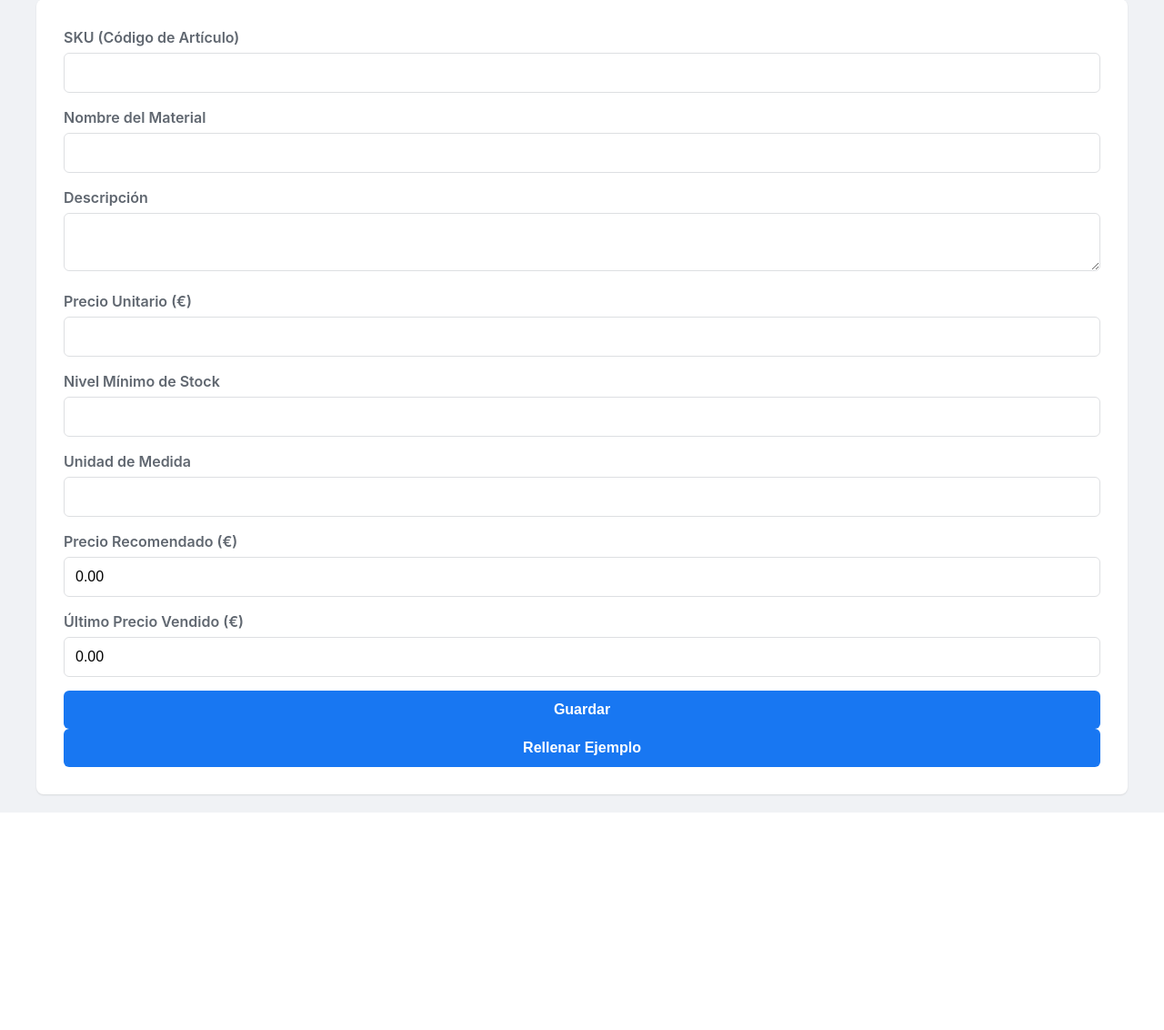
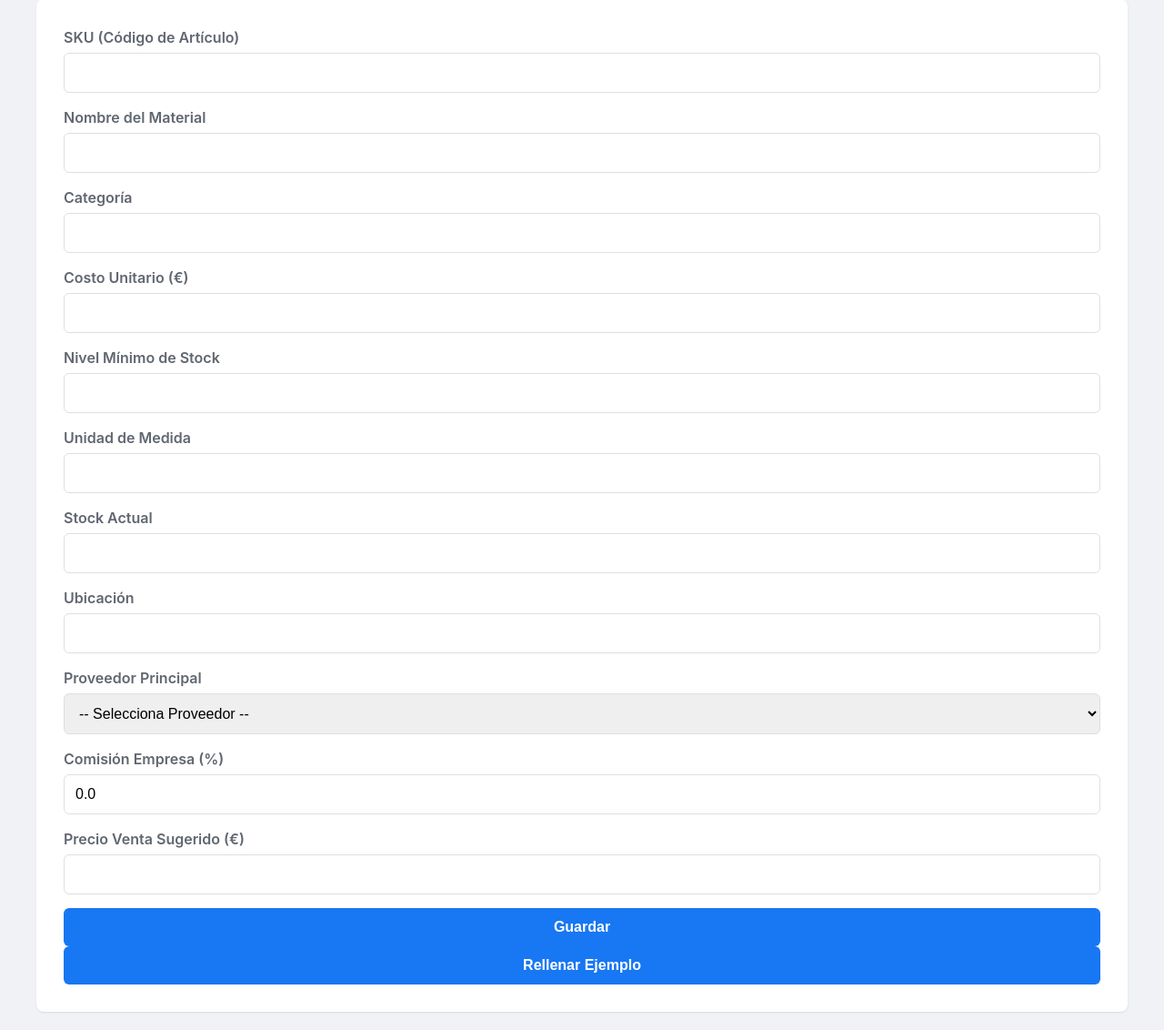
Before and after one commit to infogrupokoal-ship-it/Gestionkoal, a Flask app: page /materials/add in a window 1280 px wide. Shown: the part 137-1269 px from the top of the page at 91% size. Before the commit the page ends 1030 px from the top, so only its background shows below. Run offline with Flask 3, Linux system fonts and the light colour scheme; the visitor is signed in with stand-in values (Sample User, id 1); data that the repository does not hold is empty; some libraries are stand-ins or nearby versions.

Commit message:
feat(pricing): Implement Phase 1 of pricing and discount management

```diff
--- a/backend/materials.py
+++ b/backend/materials.py
@@ -30,6 +30,17 @@ def add_material():
         stock = request.form.get('stock')
         stock_min = request.form.get('stock_min')
         ubicacion = request.form.get('ubicacion')
+        costo_unitario = request.form.get('costo_unitario', type=float, default=0.0) # Default to 0.0 if not provided
+        proveedor_principal_id = request.form.get('proveedor_principal_id', type=int)
+        comision_empresa = request.form.get('comision_empresa', type=float, default=0.0)
+
+        precio_venta_sugerido = None
+        if costo_unitario is not None and proveedor_principal_id:
+            provider = db.execute('SELECT descuento_general FROM proveedores WHERE id = ?', (proveedor_principal_id,)).fetchone()
+            if provider:
+                descuento_general = provider['descuento_general'] if provider['descuento_general'] is not None else 0.0
+                precio_venta_sugerido = costo_unitario * (1 - descuento_general / 100) * (1 + comision_empresa / 100)
+
         db = get_db()
         error = None
 
@@ -57,8 +68,8 @@ def add_material():
         else:
             try:
                 db.execute(
-                    'INSERT INTO materiales (sku, nombre, categoria, unidad, stock, stock_min, ubicacion) VALUES (?, ?, ?, ?, ?, ?, ?)',
-                    (sku, nombre, categoria, unidad, stock, stock_min, ubicacion)
+                    'INSERT INTO materiales (sku, nombre, categoria, unidad, stock, stock_min, ubicacion, costo_unitario, proveedor_principal_id, comision_empresa, precio_venta_sugerido) VALUES (?, ?, ?, ?, ?, ?, ?, ?, ?, ?, ?)',
+                    (sku, nombre, categoria, unidad, stock, stock_min, ubicacion, costo_unitario, proveedor_principal_id, comision_empresa, precio_venta_sugerido)
                 )
                 db.commit()
                 flash(f'¡Material añadido correctamente! SKU asignado: {sku}')
@@ -71,13 +82,15 @@ def add_material():
             if error:
                 flash(error)
 
-    return render_template('materials/form.html', material=None)
+    db = get_db()
+    providers = db.execute('SELECT id, nombre FROM proveedores ORDER BY nombre').fetchall()
+    return render_template('materials/form.html', material=None, providers=providers)
 
 @bp.route('/<int:material_id>/edit', methods=('GET', 'POST'))
 @login_required
 def edit_material(material_id):
     db = get_db()
-    material = db.execute('SELECT id, sku, nombre, categoria, unidad, stock, stock_min, ubicacion FROM materiales WHERE id = ?', (material_id,)).fetchone()
+    material = db.execute('SELECT id, sku, nombre, categoria, unidad, stock, stock_min, ubicacion, costo_unitario, proveedor_principal_id, comision_empresa, precio_venta_sugerido FROM materiales WHERE id = ?', (material_id,)).fetchone()
 
     if material is None:
         flash('Material no encontrado.')
@@ -91,6 +104,17 @@ def edit_material(material_id):
         stock = request.form['stock']
         stock_min = request.form['stock_min']
         ubicacion = request.form['ubicacion']
+        costo_unitario = request.form.get('costo_unitario', type=float, default=0.0) # Default to 0.0 if not provided
+        proveedor_principal_id = request.form.get('proveedor_principal_id', type=int)
+        comision_empresa = request.form.get('comision_empresa', type=float, default=0.0)
+
+        precio_venta_sugerido = None
+        if costo_unitario is not None and proveedor_principal_id:
+            provider = db.execute('SELECT descuento_general FROM proveedores WHERE id = ?', (proveedor_principal_id,)).fetchone()
+            if provider:
+                descuento_general = provider['descuento_general'] if provider['descuento_general'] is not None else 0.0
+                precio_venta_sugerido = costo_unitario * (1 - descuento_general / 100) * (1 + comision_empresa / 100)
+
         error = None
 
         if not sku:
@@ -103,8 +127,8 @@ def edit_material(material_id):
         else:
             try:
                 db.execute(
-                    'UPDATE materiales SET sku = ?, nombre = ?, categoria = ?, unidad = ?, stock = ?, stock_min = ?, ubicacion = ? WHERE id = ?',
-                    (sku, nombre, categoria, unidad, stock, stock_min, ubicacion, material_id)
+                    'UPDATE materiales SET sku = ?, nombre = ?, categoria = ?, unidad = ?, stock = ?, stock_min = ?, ubicacion = ?, costo_unitario = ?, proveedor_principal_id = ?, comision_empresa = ?, precio_venta_sugerido = ? WHERE id = ?',
+                    (sku, nombre, categoria, unidad, stock, stock_min, ubicacion, costo_unitario, proveedor_principal_id, comision_empresa, precio_venta_sugerido, material_id)
                 )
                 db.commit()
                 flash('¡Material actualizado correctamente!')
@@ -117,4 +141,6 @@ def edit_material(material_id):
             if error:
                 flash(error)
 
-    return render_template('materials/form.html', material=material)
+    db = get_db()
+    providers = db.execute('SELECT id, nombre FROM proveedores ORDER BY nombre').fetchall()
+    return render_template('materials/form.html', material=material, providers=providers)
--- a/templates/materials/form.html
+++ b/templates/materials/form.html
@@ -9,27 +9,40 @@
             <label for="sku">SKU (Código de Artículo)</label>
             <input type="text" id="sku" name="sku" value="{{ material.sku if material else '' }}">
 
-            <label for="name">Nombre del Material</label>
-            <input type="text" id="name" name="name" value="{{ material.name if material else '' }}" required>
+            <label for="nombre">Nombre del Material</label>
+            <input type="text" id="nombre" name="nombre" value="{{ material.nombre if material else '' }}" required>
 
-            <label for="description">Descripción</label>
-            <textarea id="description" name="description">{{ material.description if material else '' }}</textarea>
+            <label for="categoria">Categoría</label>
+            <input type="text" id="categoria" name="categoria" value="{{ material.categoria if material else '' }}">
 
-            <label for="unit_price">Precio Unitario (€)</label>
-            <input type="number" step="0.01" id="unit_price" name="unit_price" value="{{ material.unit_price if material else '' }}">
+            <label for="costo_unitario">Costo Unitario (€)</label>
+            <input type="number" step="0.01" id="costo_unitario" name="costo_unitario" value="{{ material.costo_unitario if material else '' }}">
 
-            <label for="min_stock_level">Nivel Mínimo de Stock</label>
-            <input type="number" step="1" id="min_stock_level" name="min_stock_level" value="{{ material.min_stock_level if material else '' }}">
+            <label for="stock_min">Nivel Mínimo de Stock</label>
+            <input type="number" step="1" id="stock_min" name="stock_min" value="{{ material.stock_min if material else '' }}">
 
-            <label for="unit_of_measure">Unidad de Medida</label>
-            <input type="text" id="unit_of_measure" name="unit_of_measure" value="{{ material.unit_of_measure if material else '' }}">
+            <label for="unidad">Unidad de Medida</label>
+            <input type="text" id="unidad" name="unidad" value="{{ material.unidad if material else '' }}">
 
-            {# New price fields #}
-            <label for="recommended_price">Precio Recomendado (€)</label>
-            <input type="number" step="0.01" id="recommended_price" name="recommended_price" value="{{ material.recommended_price if material else '0.00' }}">
+            <label for="stock">Stock Actual</label>
+            <input type="number" step="1" id="stock" name="stock" value="{{ material.stock if material else '' }}">
 
-            <label for="last_sold_price">Último Precio Vendido (€)</label>
-            <input type="number" step="0.01" id="last_sold_price" name="last_sold_price" value="{{ material.last_sold_price if material else '0.00' }}">
+            <label for="ubicacion">Ubicación</label>
+            <input type="text" id="ubicacion" name="ubicacion" value="{{ material.ubicacion if material else '' }}">
+
+            <label for="proveedor_principal_id">Proveedor Principal</label>
+            <select id="proveedor_principal_id" name="proveedor_principal_id">
+                <option value="">-- Selecciona Proveedor --</option>
+                {% for provider in providers %}
+                <option value="{{ provider.id }}" {% if material and provider.id == material.proveedor_principal_id %}selected{% endif %}>{{ provider.nombre }}</option>
+                {% endfor %}
+            </select>
+
+            <label for="comision_empresa">Comisión Empresa (%)</label>
+            <input type="number" step="0.01" id="comision_empresa" name="comision_empresa" value="{{ material.comision_empresa if material else '0.0' }}">
+
+            <label for="precio_venta_sugerido">Precio Venta Sugerido (€)</label>
+            <input type="number" step="0.01" id="precio_venta_sugerido" name="precio_venta_sugerido" value="{{ material.precio_venta_sugerido if material else '' }}" readonly>
 
             <button type="submit">Guardar</button>
             <button type="button" id="fill-example-btn">Rellenar Ejemplo</button>
--- a/templates/proveedores/form.html
+++ b/templates/proveedores/form.html
@@ -43,6 +43,12 @@
             <label for="condiciones_pago">Condiciones de Pago</label>
             <textarea id="condiciones_pago" name="condiciones_pago">{{ proveedor['condiciones_pago'] if proveedor else '' }}</textarea>
 
+            <label for="descuento_general">Descuento General (%)</label>
+            <input type="number" step="0.01" id="descuento_general" name="descuento_general" value="{{ proveedor['descuento_general'] if proveedor else '0.0' }}">
+
+            <label for="condiciones_especiales">Condiciones Especiales</label>
+            <textarea id="condiciones_especiales" name="condiciones_especiales">{{ proveedor['condiciones_especiales'] if proveedor else '' }}</textarea>
+
             <button type="submit">Guardar Proveedor</button>
             <button type="button" id="fill-example-btn">Rellenar Ejemplo</button>
         </form>
```
Also changed, not shown: backend/providers.py (+10 -5 lines).
